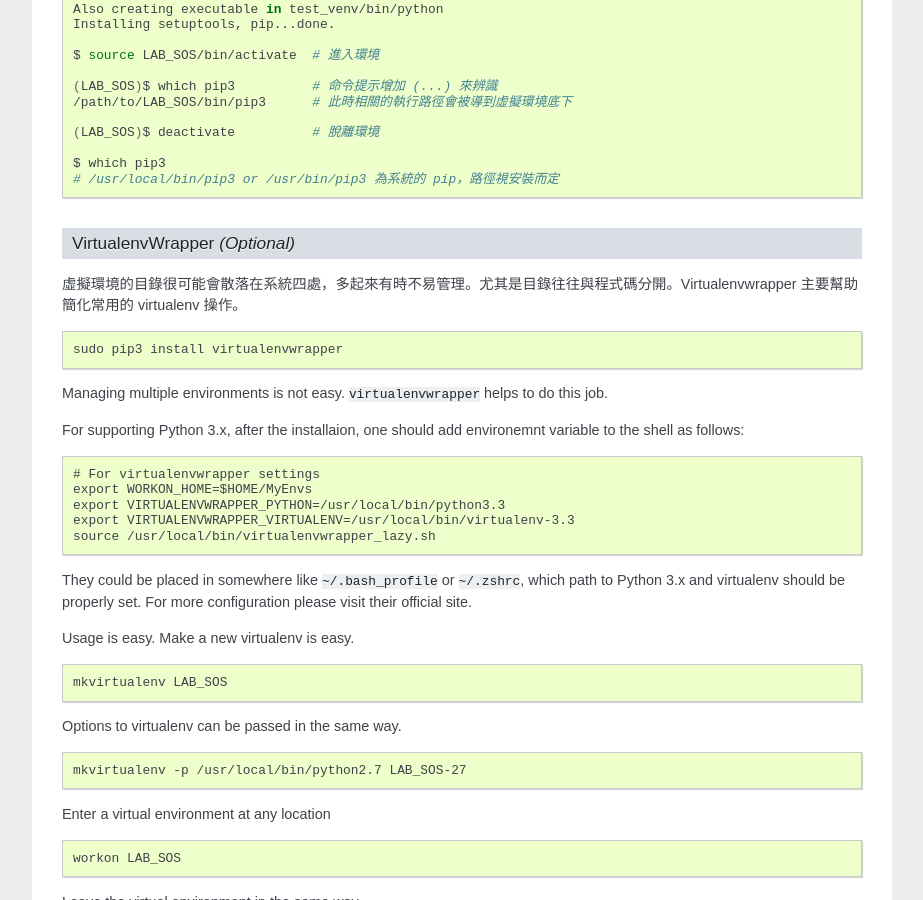
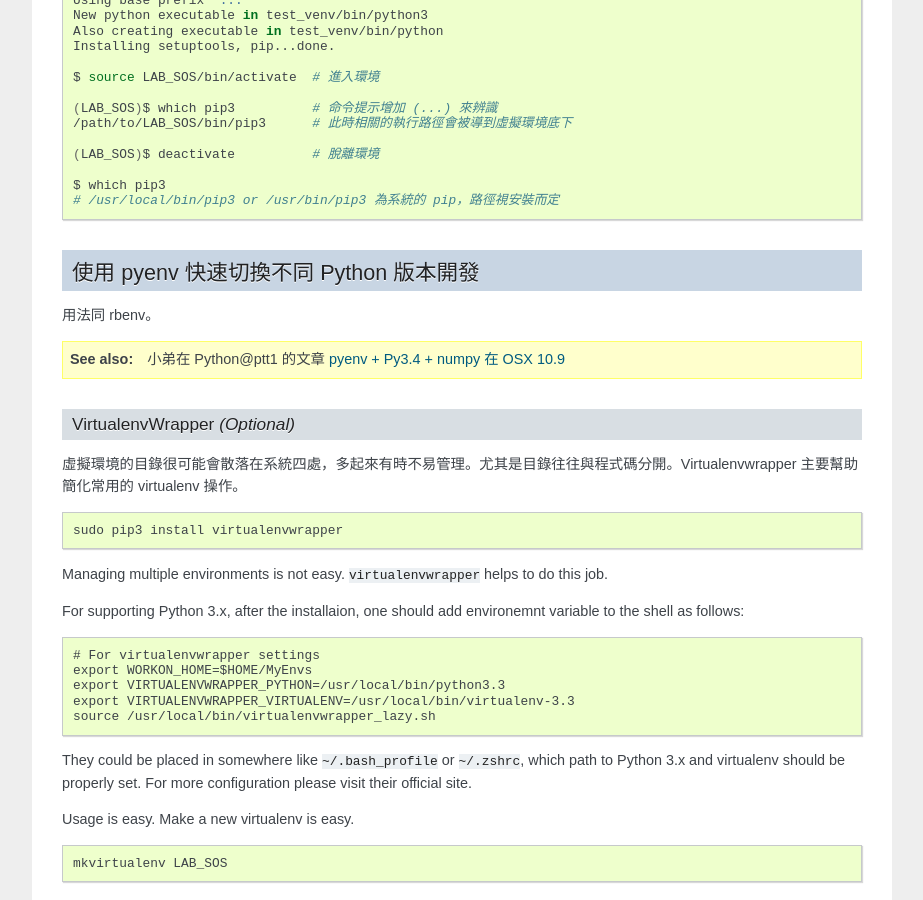
Before and after one commit to ccwang002/lab-proposal-sos, a Sphinx documentation site: the page built from docs/install.rst, in a window 1280 px wide and 900 px high, scrolled down 1394 px. Shown: the whole window, without its empty margins (198-1121 px from the left). Built offline with Sphinx 7.4.7, drawn with Linux system fonts in a browser that asks for light colours; some of the changed text lies outside the part shown.

Commit message:
add install instruction using pyenv

```diff
--- a/docs/install.rst
+++ b/docs/install.rst
@@ -86,6 +86,15 @@ Virtualenv 使用方式
     # /usr/local/bin/pip3 or /usr/bin/pip3 為系統的 pip，路徑視安裝而定
 
 
+使用 pyenv 快速切換不同 Python 版本開發
+=======================================
+
+用法同 rbenv。
+
+.. seealso:: 小弟在 Python\@ptt1 的文章 `pyenv + Py3.4 + numpy 在 OSX 10.9`__
+
+__ http://www.ptt.cc/bbs/Python/M.1390807436.A.7F7.html
+
 VirtualenvWrapper *(Optional)*
 ------------------------------
 
```
